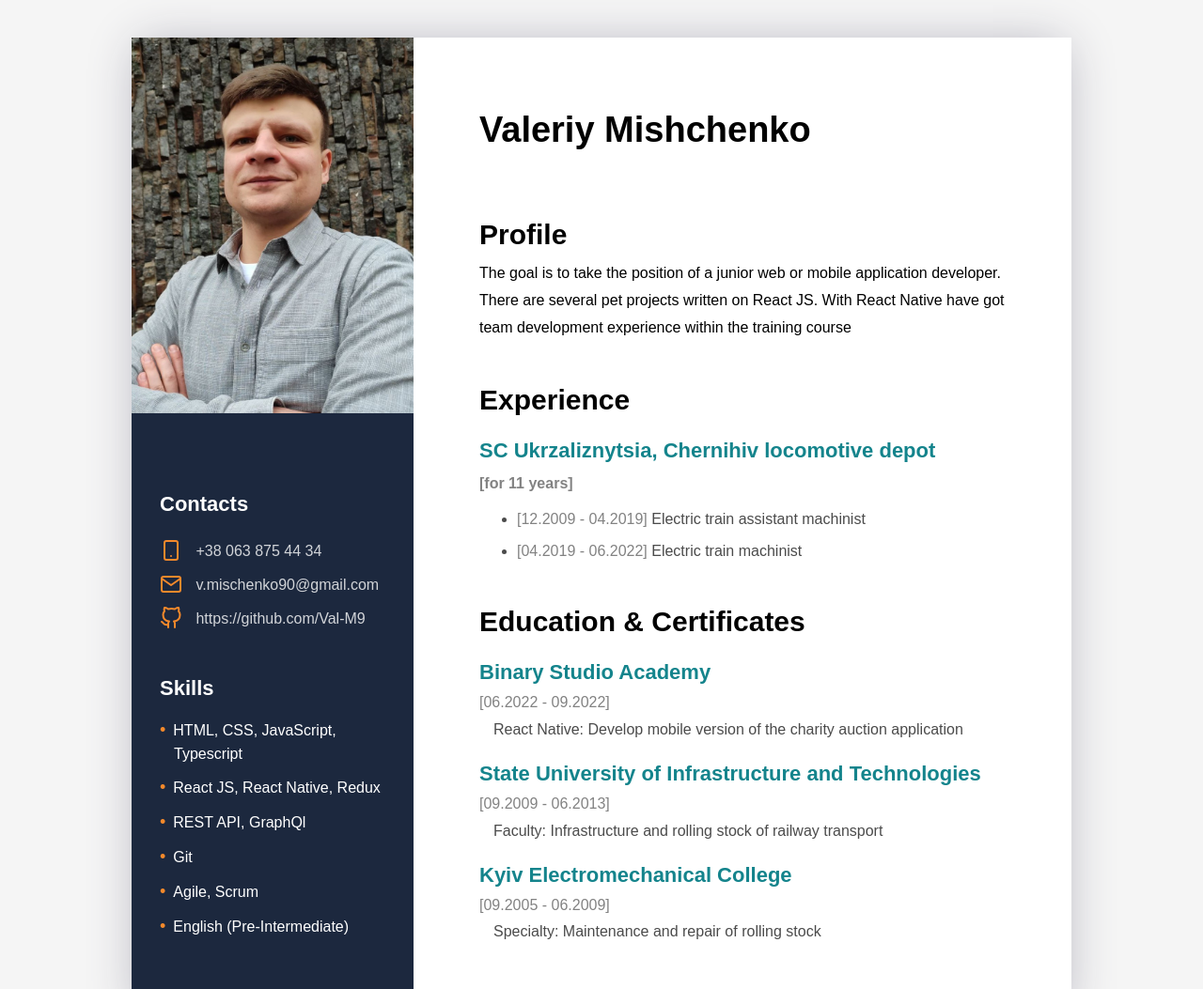
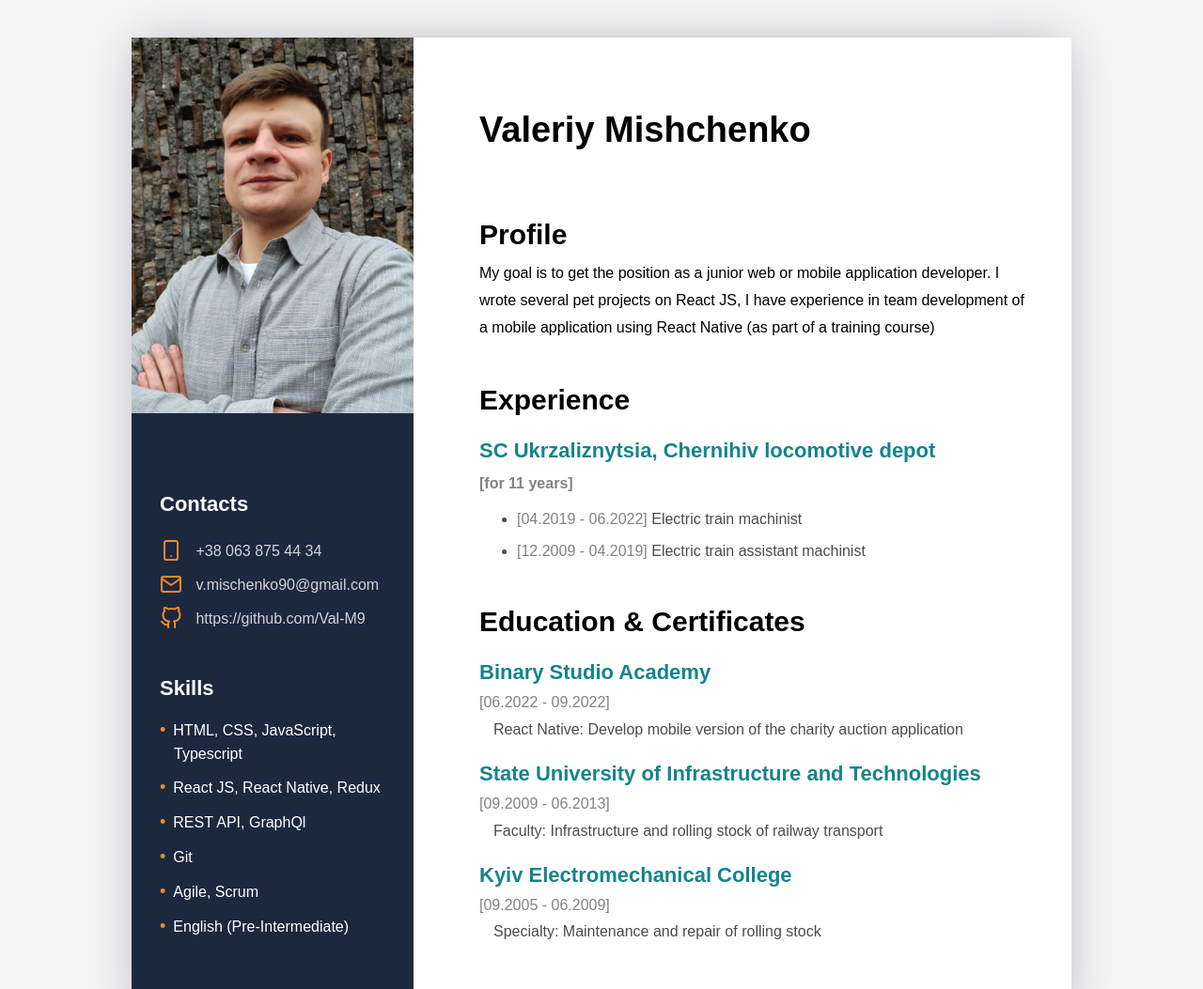
Before and after one commit to Val-M9/cv-cosm, a plain HTML site: page index.html in a window 1280 px wide. Shown: the top 1053 px of the page at 94% size. Drawn offline with Linux system fonts and the light colour scheme.

Commit message:
change profile

```diff
--- a/index.html
+++ b/index.html
@@ -43,9 +43,9 @@
         <div class="info-section">
           <h2 class="title">Profile</h2>
           <p class="profile-description"
-            >The goal is to take the position of a junior web or mobile application developer.
-             There are several pet projects written on React JS. With React Native have got
-             team development experience within the training course
+            >My goal is to get the position as a junior web or mobile application developer.
+            I wrote several pet projects on React JS, I have experience in team development
+            of a mobile application using React Native (as part of a training course)
             </p
           >
         </div>
@@ -55,14 +55,14 @@
             >SC Ukrzaliznytsia, Chernihiv locomotive depot
             <span class="time"><br>[for 11 years]</span>
           </h3>
-          <ul >
+          <ul>
+            <li class="job-item">
+              <span class="time">[04.2019 - 06.2022] </span>
+              Electric train machinist
+            </li>
             <li class="job-item">
               <span class="time">[12.2009 - 04.2019] </span>
               Electric train assistant machinist
-            </li>
-            <li class="job-item">
-              <span class="time">[04.2019 - 06.2022] </span>
-              Electric train machinist
             </li>
           </ul>
         </div>
```
